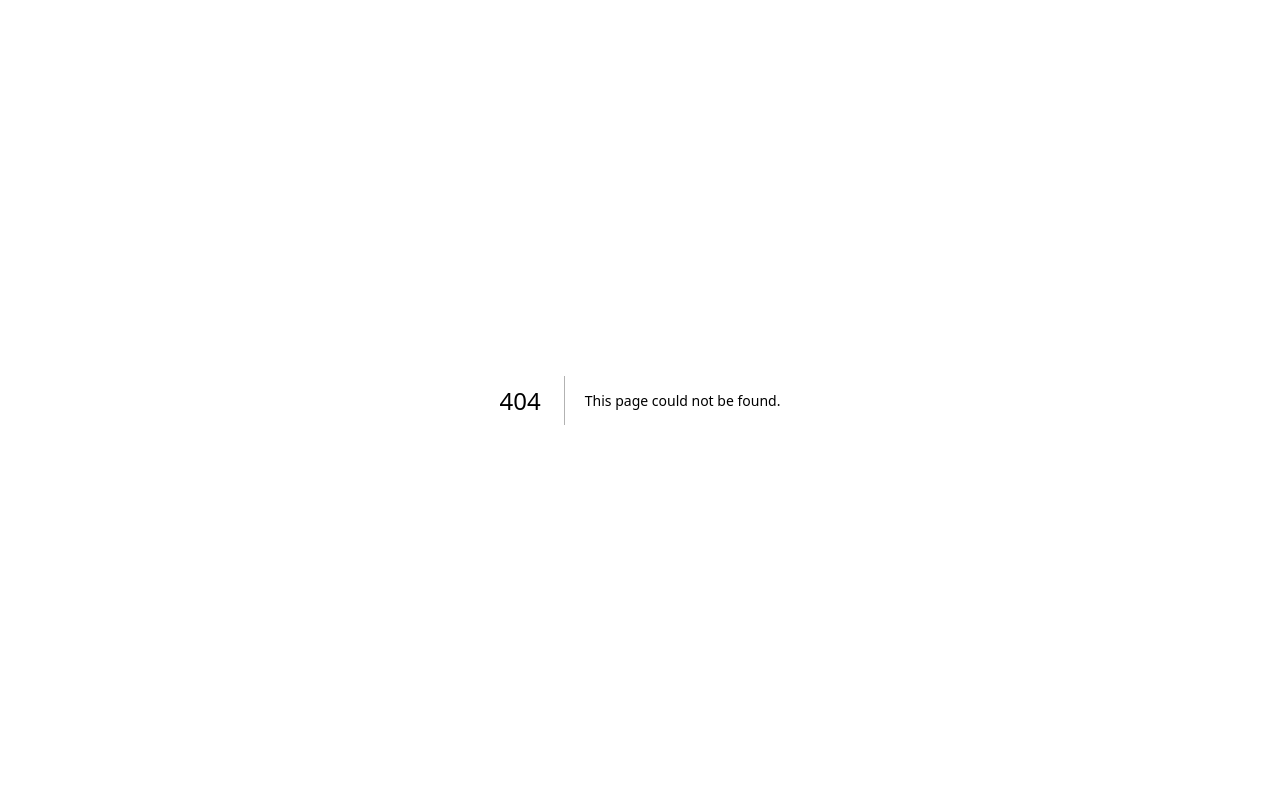
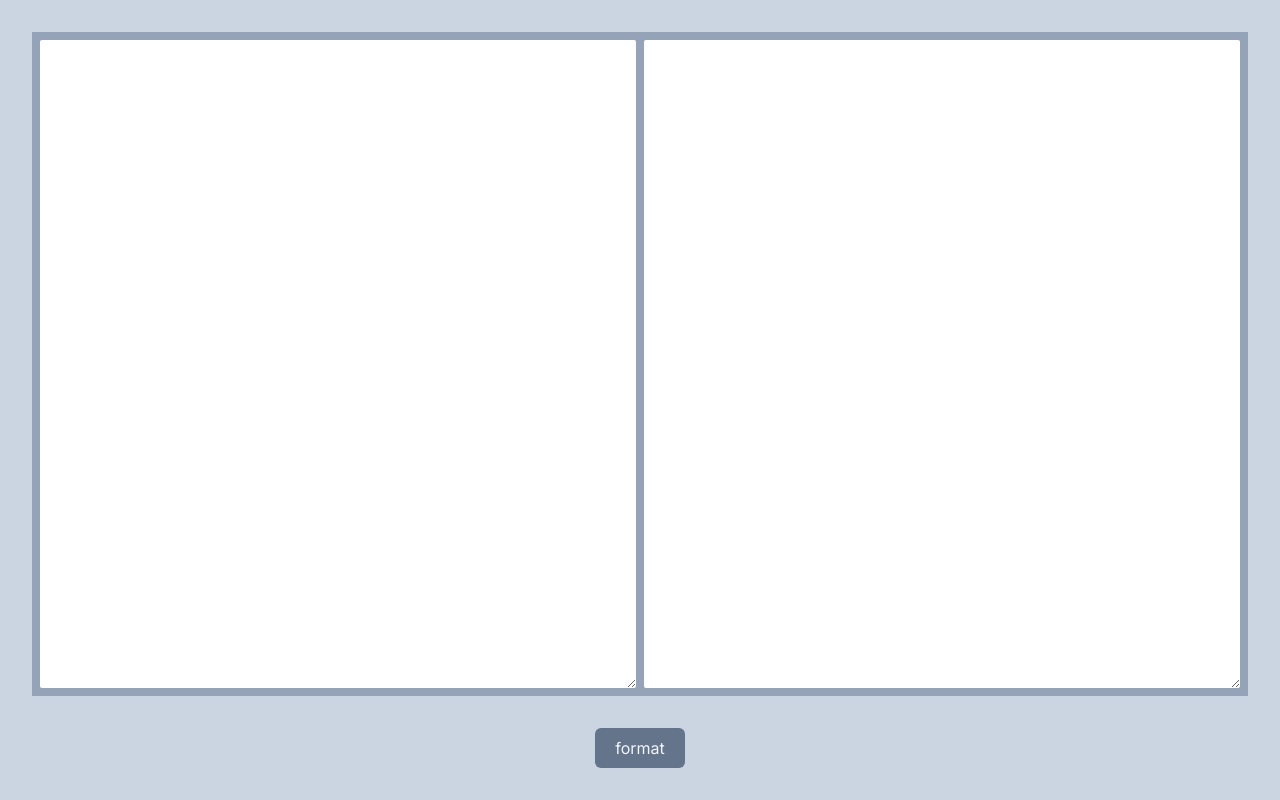
Before and after one commit to youyoumu/toolbox, a Next.js app: page /sql-formatter in a window 1280 px wide. Before the commit this address had no page. Built offline with nearby package versions, Linux system fonts and the light colour scheme.

Commit message:
Create sql-formatter page

```diff
--- /dev/null
+++ b/app/sql-formatter/page.tsx
@@ -0,0 +1,21 @@
+export default function Page() {
+  return (
+    <div className="w-screen bg-slate-300 h-screen p-8 flex flex-col items-center">
+      <div className="w-full h-full bg-slate-400 flex gap-2 p-2">
+        <textarea
+          name="input-text"
+          id=""
+          className="w-1/2 h-full rounded-sm"
+        ></textarea>
+        <textarea
+          name="input-text"
+          id=""
+          className="w-1/2 h-full rounded-sm"
+        ></textarea>
+      </div>
+      <button className="bg-slate-500 text-slate-100 mt-8 rounded-md px-5 py-2">
+        format
+      </button>
+    </div>
+  )
+}
```
